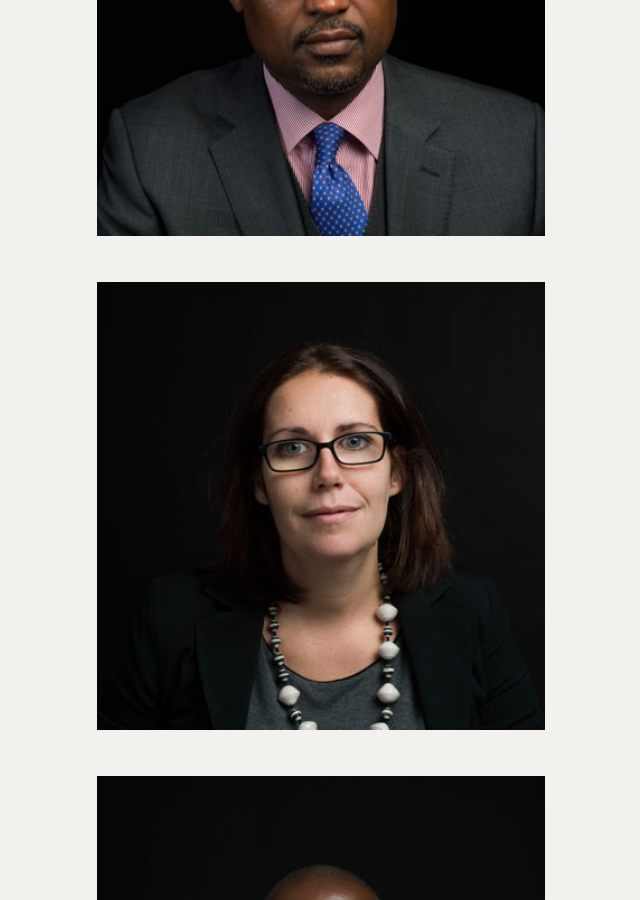
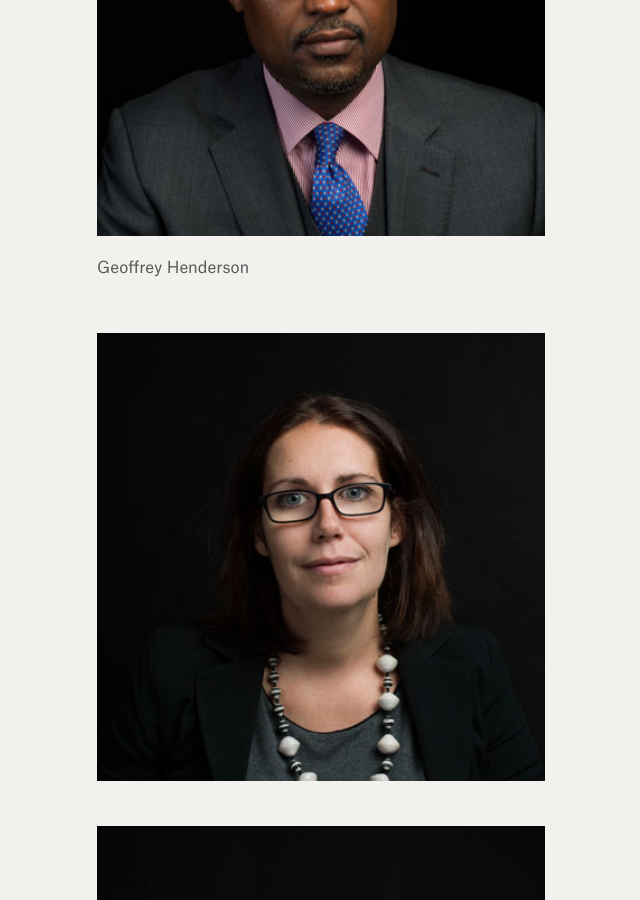
Before and after one commit to weights-and-measures/weights-and-measures.github.io, a Jekyll site: the page built from photographs.html, in a window 1280 px wide and 900 px high, scrolled down 13420 px. Shown: the whole window, without its empty margins (319-959 px from the left). Built offline with Jekyll 4.4.1, drawn with Linux system fonts in a browser that asks for light colours.

Commit message:
Updated D26

```diff
--- a/_photographs/d26.markdown
+++ b/_photographs/d26.markdown
@@ -1,7 +1,9 @@
 ---
-title: d26
+title: Geoffrey Henderson
 date: 2016-12-29 17:23:00 Z
 position: 24
 ---
 
 ![geoffrey-henderson_09-32d9f4.jpg](/uploads/geoffrey-henderson_09-32d9f4.jpg)
+
+Geoffrey Henderson
```
